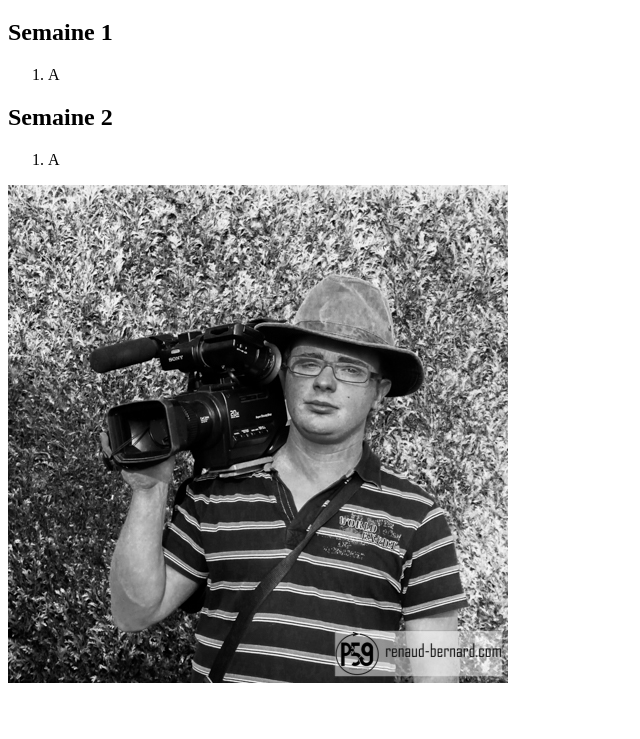
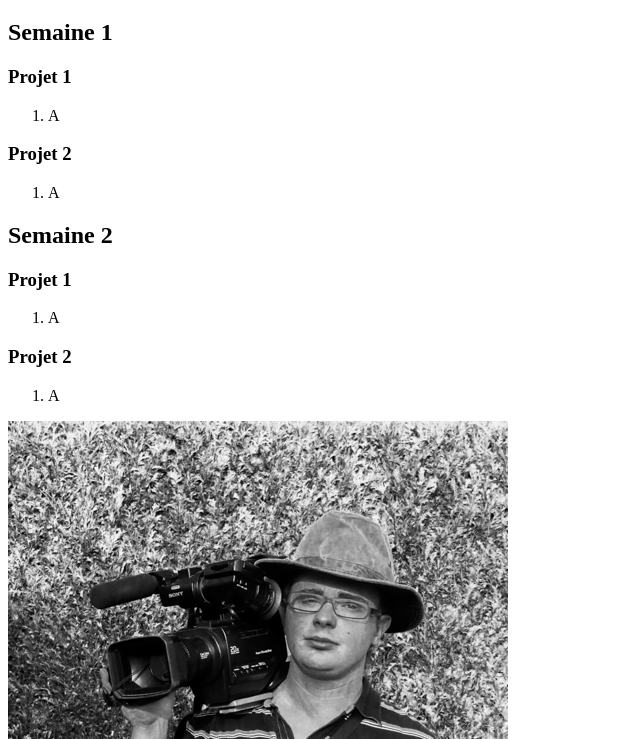
Before and after one commit to RenaudBernard59/S02-Final-Project-1-To-do-list, a plain HTML site: page to-do-list.html in a window 1280 px wide. Shown: the part 61-800 px from the top of the page, without its empty margins (0-640 px from the left). Drawn offline with Linux system fonts and the light colour scheme.

Commit message:
Adding 2 section in the 2 weeks

```diff
--- a/to-do-list.html
+++ b/to-do-list.html
@@ -11,20 +11,38 @@
   <body>
 <header><h1>Ma to-do-list</h1></header>
 
-<section>
+<section> <!-- Taches à faire pour la semain -->
     <article>
         <h2>Semaine 1</h2>
+            <section>
+                <h3>Projet 1</h3>
                 <ol>
                     <li>A</li>
                 </ol>
+            </section>
+            <section>
+                <h3>Projet 2</h3>
+                <ol>
+                    <li>A</li>
+                </ol>
+            </section>
     </article>
 
 
     <article>
         <h2>Semaine 2</h2>
+            <section>
+                <h3>Projet 1</h3>
                 <ol>
                     <li>A</li>
                 </ol>
+            </section>
+            <section>
+                <h3>Projet 2</h3>
+                <ol>
+                    <li>A</li>
+                </ol>
+            </section>
     </article>
 
 
```
Lines whose indentation alone changed are shown as unchanged.
